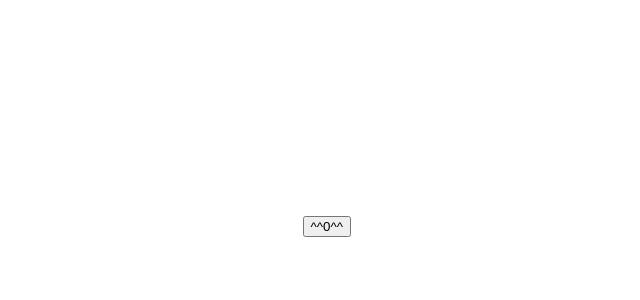
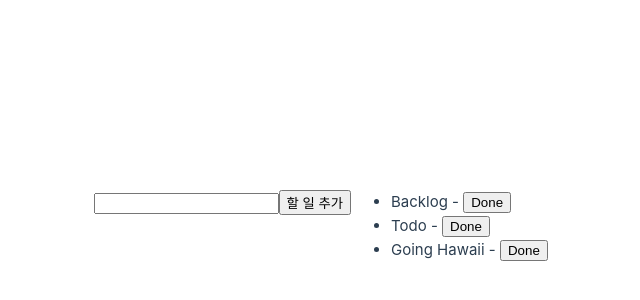
Before and after one commit to hyunsungJoo-hello-Vue/hyunsungJoo-hello-Vue.github.io, a Vue app: page / in a window 1280 px wide. Shown: the part 174-474 px from the top of the page, without its empty margins (289-929 px from the left). Built offline with nearby package versions, Linux system fonts and the light colour scheme.

Commit message:
my kanban

```diff
--- a/src/App.vue
+++ b/src/App.vue
@@ -1,17 +1,32 @@
 <script setup>
-import { ref, onUpdated, onMounted, onBeforeUpdate } from 'vue'
-const count = ref(0)
-onUpdated(() => {
-	console.log('onUpdated', document.getElementById('count').textContent)
-})
-onMounted(() => {
-        console.log('onMounted', document.getElementById('count').textContent)
-})
-onBeforeUpdate(() => {
-        console.log('onBeforeUpdate', document.getElementById('count').textContent)
-})
+import { ref } from 'vue'
+
+let id = 0;
+const newTodo = ref('')
+const todos = ref([
+	{ id: id ++, issue: 'Backlog' }, { id: id++, issue: 'Todo' },
+	{ id: id++, issue: 'Going Hawaii' }
+])
+
+function addTodo() {
+        todos.value.push({ id: id++ , issue: newTodo.value })
+	newTodo.vale = ''
+}
+
+function removeTodo(todo) {
+        todos.value = todos.value.filter(t => t !== todo)
+}
+
 </script>
 
 <template>
-	<button id="count" @click="count++">{{ `^^${count}^^` }}</button>
+        <form @submit.prevent="addTodo">
+                <input v-model="newTodo">
+                <button>할 일 추가</button>
+        </form>
+        <ul>
+                <li v-for="todo in todos">
+                        {{ todo.issue }} - <button @click="removeTodo(todo)">Done</button>
+                </li>
+        </ul>
 </template>
```
